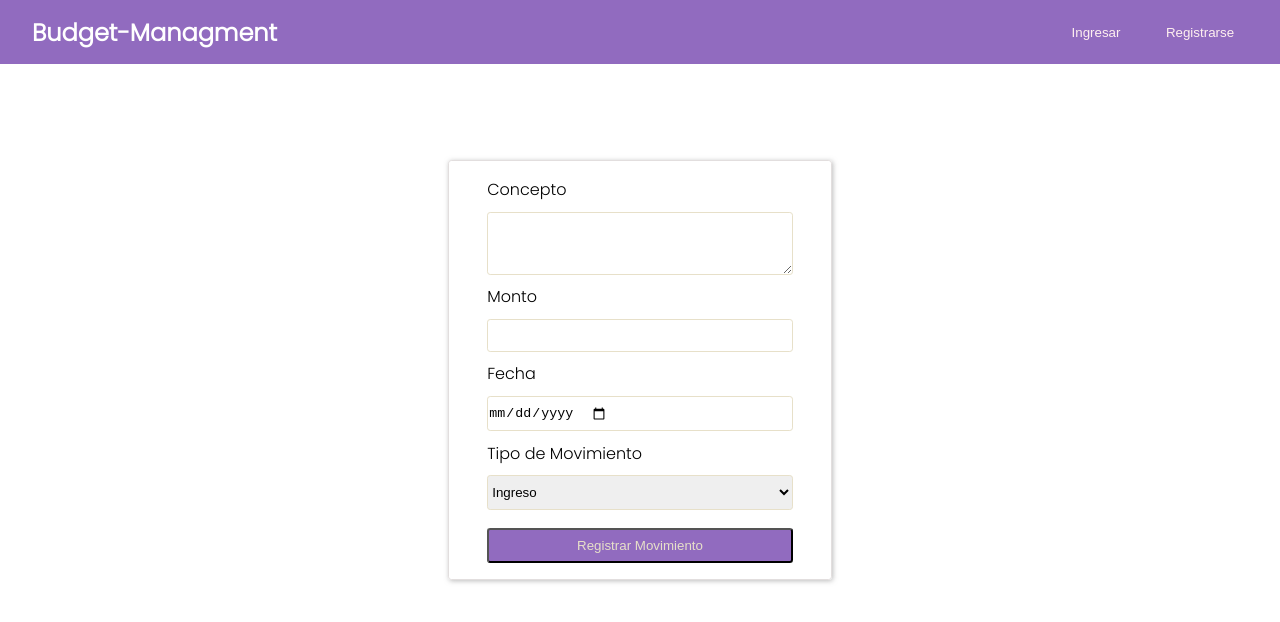
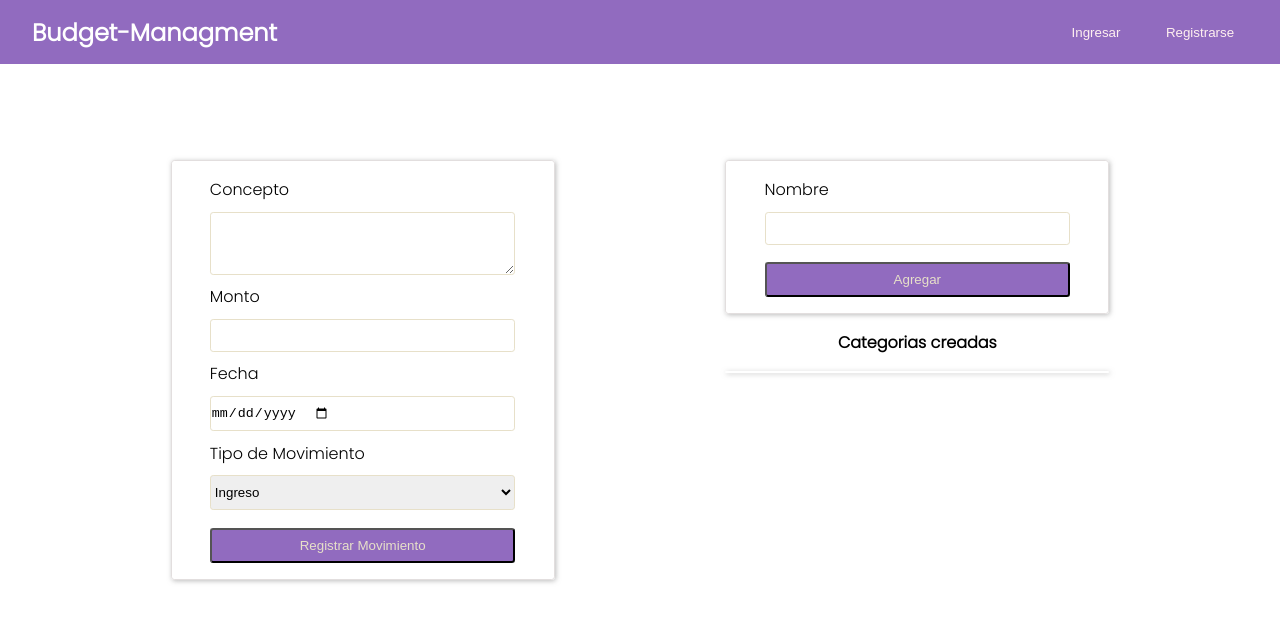
Before and after one commit to bernygena93/alkemy-challenge, a React (Create React App) app in the folder budget-app/: page /operation in a window 1280 px wide. Shown: the top 622 px of the page. Built offline with nearby package versions, Linux system fonts and the light colour scheme.

Commit message:
category component created

```diff
--- /dev/null
+++ b/budget-app/src/components/category/Category.js
@@ -0,0 +1,32 @@
+/* eslint-disable react/jsx-props-no-spreading */
+import React from "react";
+import { useForm } from "react-hook-form";
+import styles from "../../views/form.module.css";
+
+function Category() {
+  const { register, handleSubmit } = useForm();
+
+  const onSubmit = handleSubmit((data) => {
+    console.log(data);
+  });
+
+  return (
+    <form className={styles.categoryForm} onSubmit={onSubmit}>
+      <label className={styles.label} htmlFor="name">
+        Nombre
+      </label>
+      <input
+        id="name"
+        className={styles.input}
+        type="text"
+        name="name"
+        {...register("name")}
+      />
+      <button type="submit" className={styles.button}>
+        Agregar
+      </button>
+    </form>
+  );
+}
+
+export default Category;
--- /dev/null
+++ b/budget-app/src/components/lists/CategoriesList.js
@@ -0,0 +1,22 @@
+import React from "react";
+import styles from "../../views/form.module.css";
+
+function CategoriesList({ categories }) {
+  return (
+    <div className={styles.listContainer}>
+      <span className={styles.title}>Categorias creadas</span>
+      <div className={styles.list}>
+        {categories.map((category) => (
+          <div key={category.id} className={styles.option}>
+            <span>{category.name}</span>
+            <button type="button" className={styles.deleteButton}>
+              Eliminar
+            </button>
+          </div>
+        ))}
+      </div>
+    </div>
+  );
+}
+
+export default CategoriesList;
--- a/budget-app/src/views/operation/operation.js
+++ b/budget-app/src/views/operation/operation.js
@@ -1,6 +1,8 @@
 /* eslint-disable react/jsx-props-no-spreading */
 import React from "react";
 import { useForm } from "react-hook-form";
+import Category from "../../components/category/Category";
+import CategoriesList from "../../components/lists/CategoriesList";
 import styles from "../form.module.css";
 
 function Operation() {
@@ -60,6 +62,10 @@ function Operation() {
           Registrar Movimiento
         </button>
       </form>
+      <div className={styles.categoryContainer}>
+        <Category />
+        <CategoriesList categories={[]} />
+      </div>
     </div>
   );
 }
```
